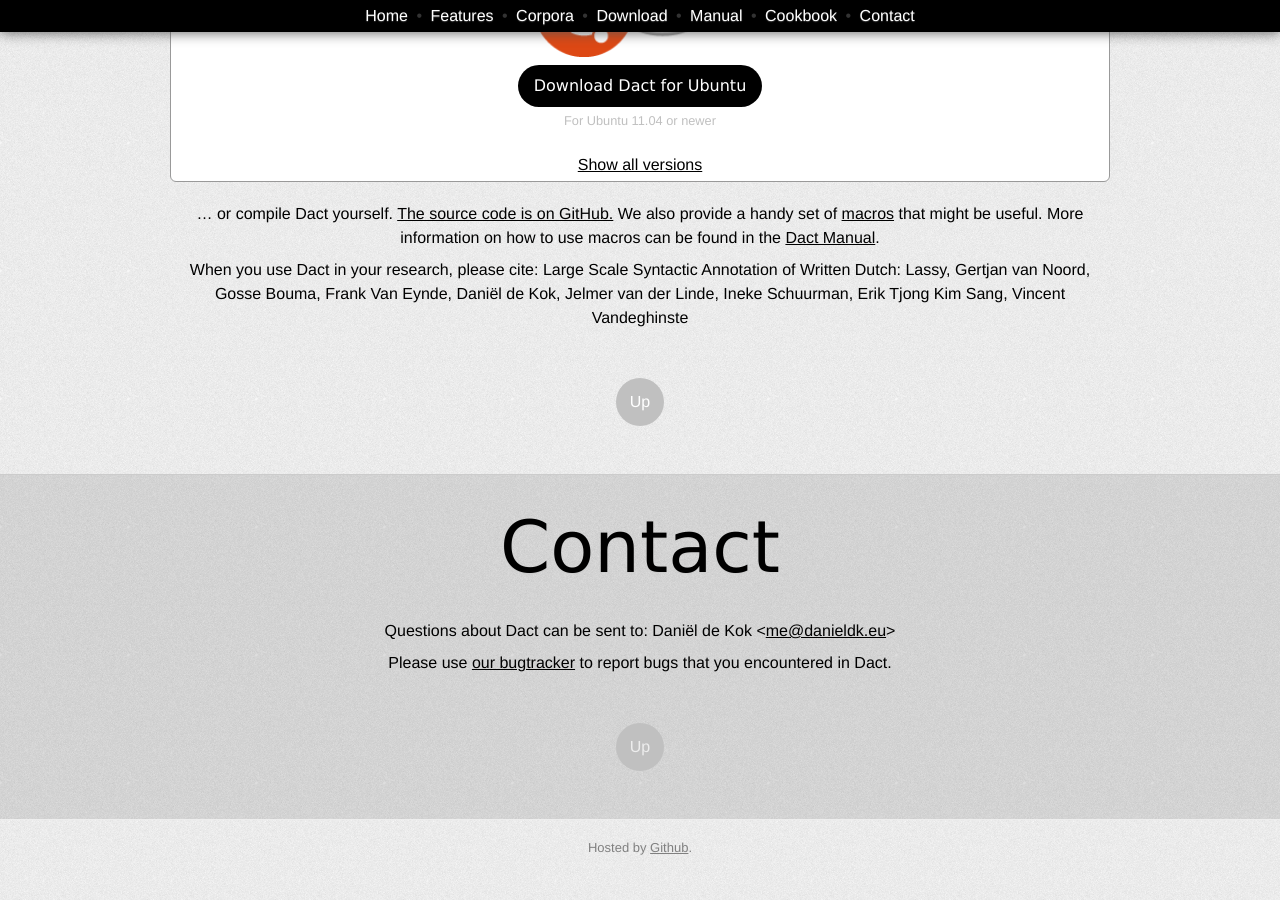
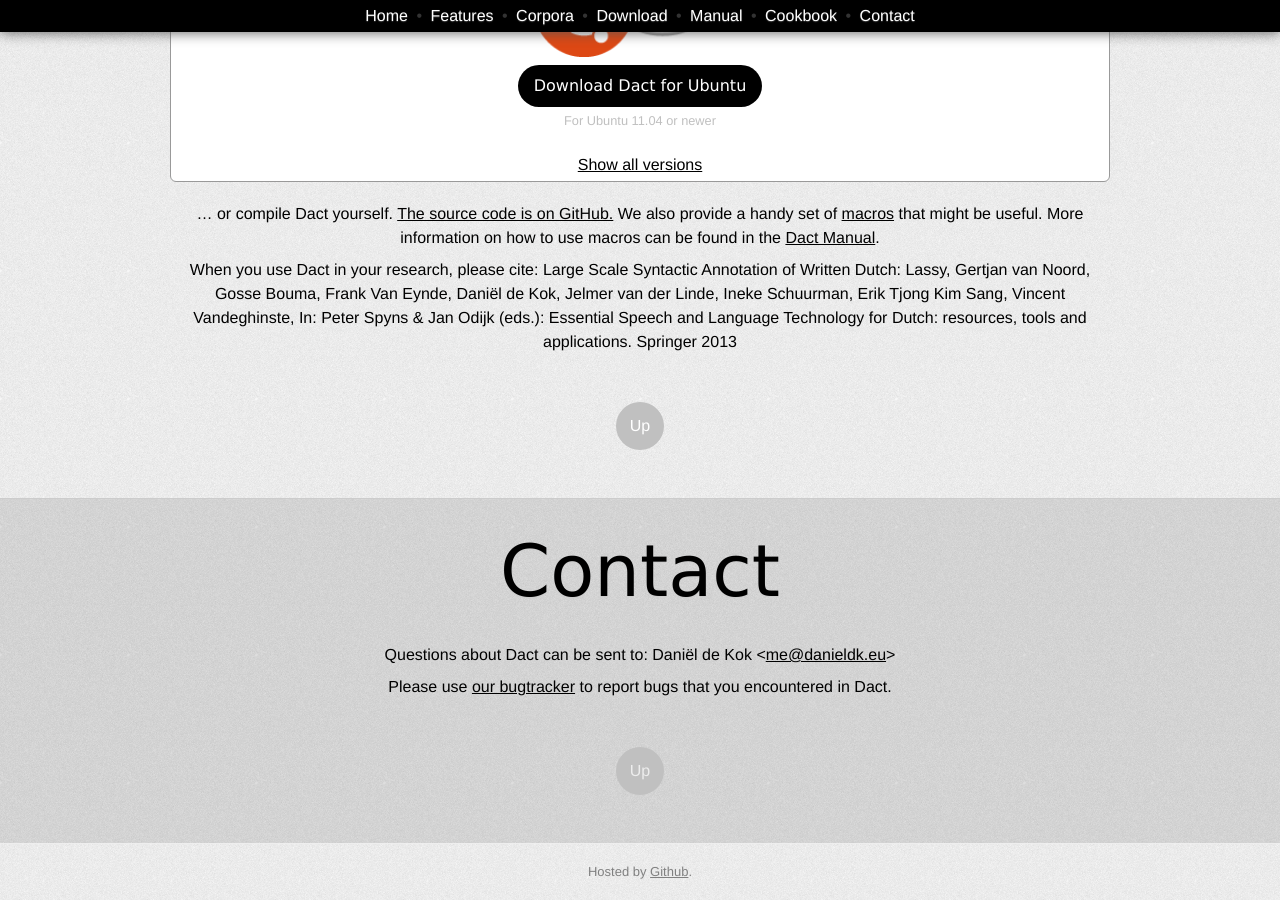
Before and after one commit to rug-compling/dact, a Jekyll site: the page index.html, which Jekyll copies as it is, in a window 1280 px wide and 900 px high, scrolled down 2033 px. Built offline with Jekyll 4.4.1, drawn with Linux system fonts in a browser that asks for light colours; nearby versions of some CDN libraries; before the commit the page ends 2909 px from its top, so only the background shows below that.

Commit message:
Fix incomplete reference, suggested by Ineke Schuurman

```diff
--- a/index.html
+++ b/index.html
@@ -164,7 +164,7 @@
 
 				<div class="get-the-source">
 					<p>… or compile Dact yourself. <a href="http://github.com/rug-compling/dact">The source code is on GitHub.</a> We also provide a handy set of <a href="macros.txt">macros</a> that might be useful. More information on how to use macros can be found in the <a href="manual/#idp131984">Dact Manual</a>.</p>
-					<p>When you use Dact in your research, please cite: <i>Large Scale Syntactic Annotation of Written Dutch: Lassy</i>, Gertjan van Noord, Gosse Bouma, Frank Van Eynde, Daniël de Kok, Jelmer van der Linde, Ineke Schuurman, Erik Tjong Kim Sang, Vincent Vandeghinste
+					<p>When you use Dact in your research, please cite: <i>Large Scale Syntactic Annotation of Written Dutch: Lassy</i>, Gertjan van Noord, Gosse Bouma, Frank Van Eynde, Daniël de Kok, Jelmer van der Linde, Ineke Schuurman, Erik Tjong Kim Sang, Vincent Vandeghinste, In: Peter Spyns & Jan Odijk (eds.): Essential Speech and Language Technology for Dutch: resources, tools and applications. Springer 2013
 				</div>
 
 				<div class="hidden">
```
